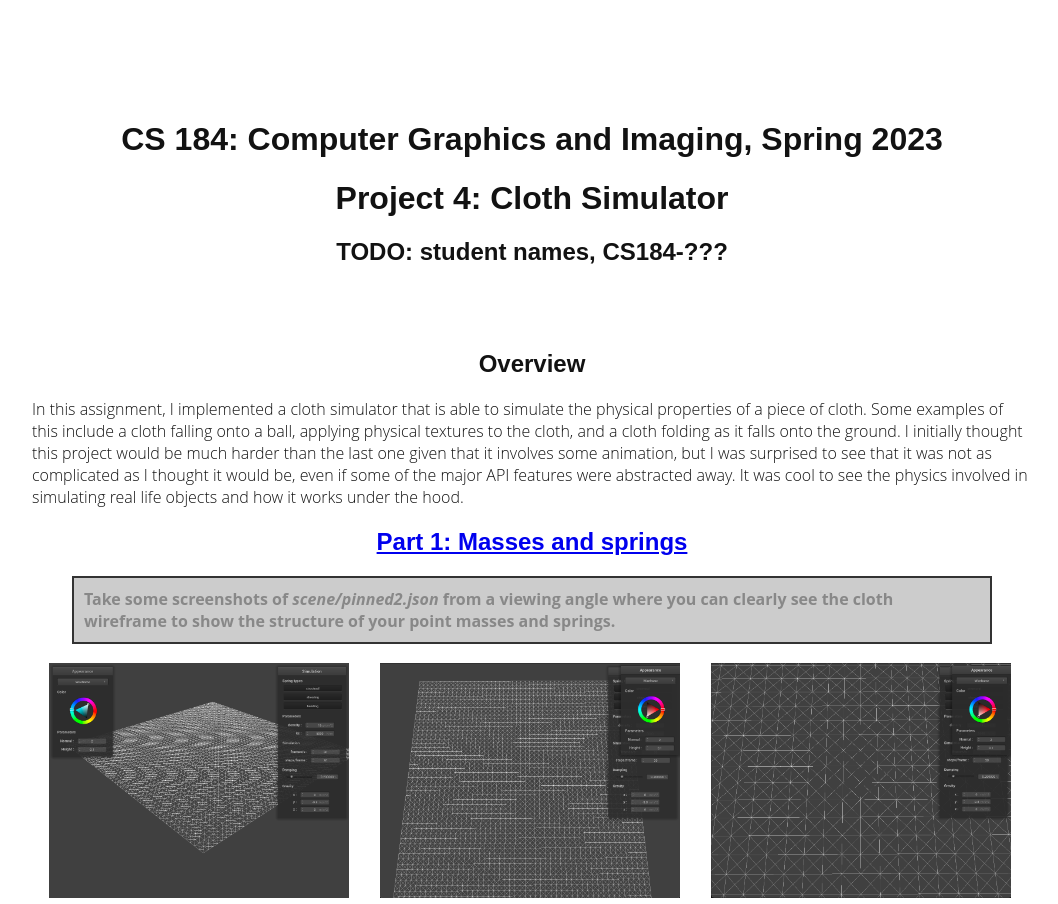
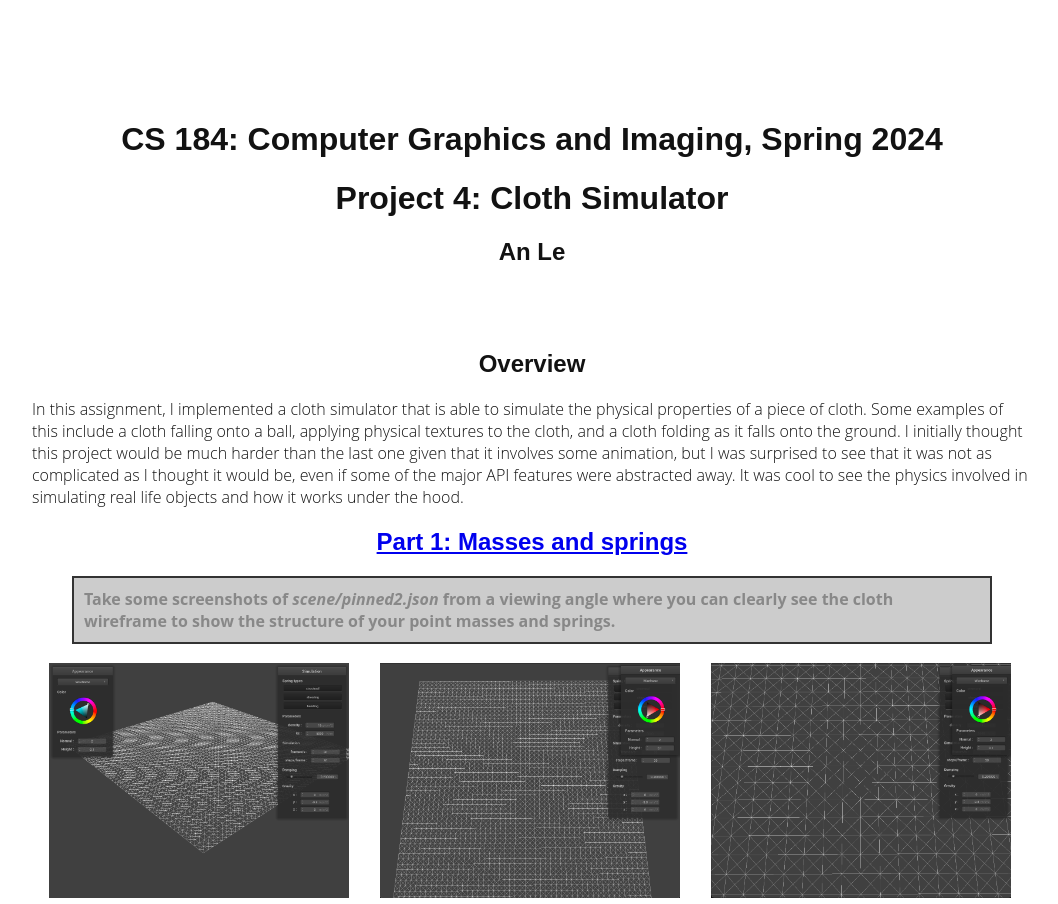
Before and after one commit to answer610/cs184_hw4web, a plain HTML site: page index.html in a window 1280 px wide. Shown: the top 904 px of the page, without its empty margins (108-1166 px from the left). Drawn offline with nearby package versions, Linux system fonts and the light colour scheme.

Commit message:
Update sp23 to sp24 and add name

```diff
--- a/index.html
+++ b/index.html
@@ -66,9 +66,9 @@
 
 <body>
 
-  <h1 align="middle">CS 184: Computer Graphics and Imaging, Spring 2023</h1>
+  <h1 align="middle">CS 184: Computer Graphics and Imaging, Spring 2024</h1>
   <h1 align="middle">Project 4: Cloth Simulator</h1>
-  <h2 align="middle">TODO: student names, CS184-???</h2>
+  <h2 align="middle">An Le</h2>
 
   <br><br>
 
```
